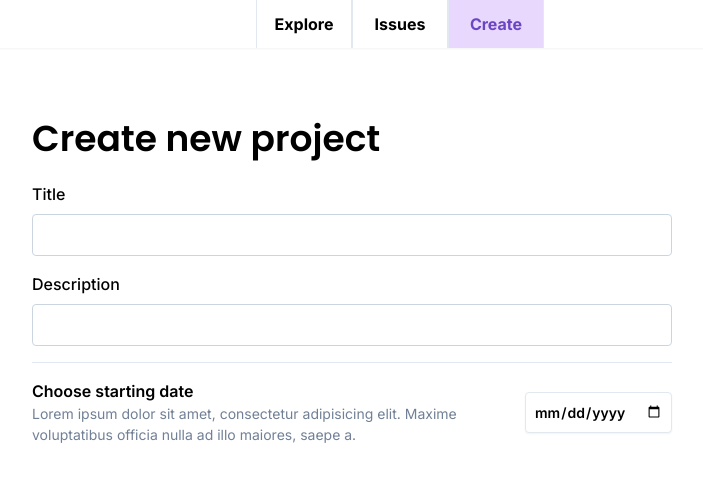
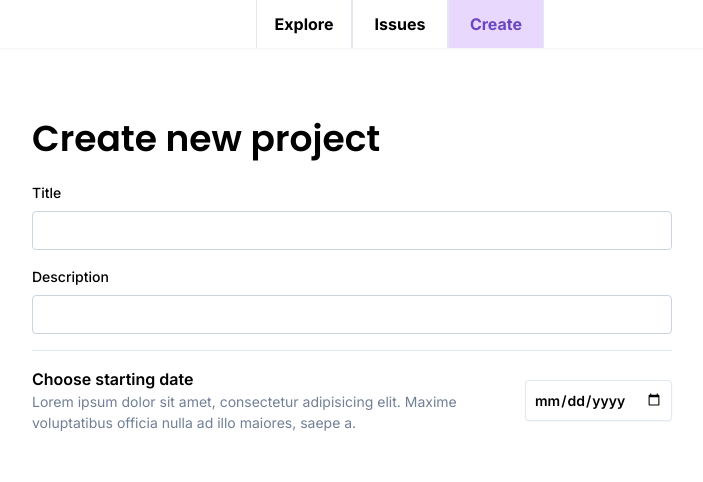
Before and after one commit to joshiprashanthd/startup, a React app in the folder root/frontend/: page /create in a window 1280 px wide. Shown: the top 482 px of the page, without its empty margins (288-991 px from the left). Built offline with nearby package versions, Linux system fonts and the light colour scheme.

Commit message:
STYLE: Change font size to small in InputField

```diff
--- a/root/frontend/src/components/core/input-field.tsx
+++ b/root/frontend/src/components/core/input-field.tsx
@@ -28,7 +28,7 @@ export const InputField: React.FC<IProps> = function ({
 
 const Label = function (props: any) {
   return (
-    <p className="mb-2 font-medium font-body">
+    <p className="mb-2 text-sm font-medium font-body">
       {props.children}{" "}
       <span className="text-xs text-gray-500">{props.secondary}</span>
     </p>
@@ -42,7 +42,7 @@ const Input = function (props: any) {
 
   return (
     <input
-      className={`w-full p-2 text-base duration-200 border ${
+      className={`w-full p-2 text-sm duration-200 border ${
         props.error ? "border-red-600" : ""
       } border-gray-400 rounded outline-none focus:border-transparent active:border-none focus:shadow-outline${
         props.error ? "-red" : ""
```
